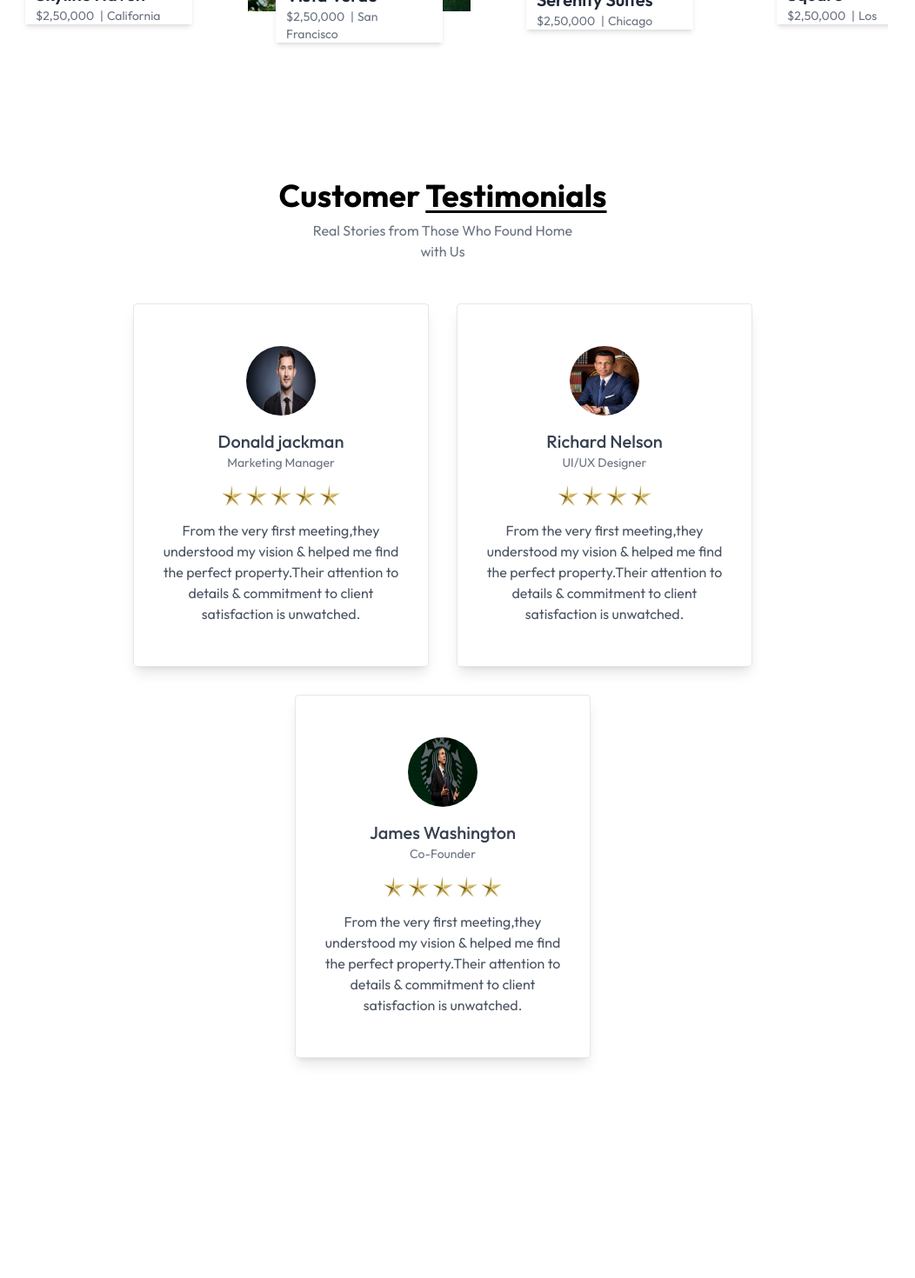
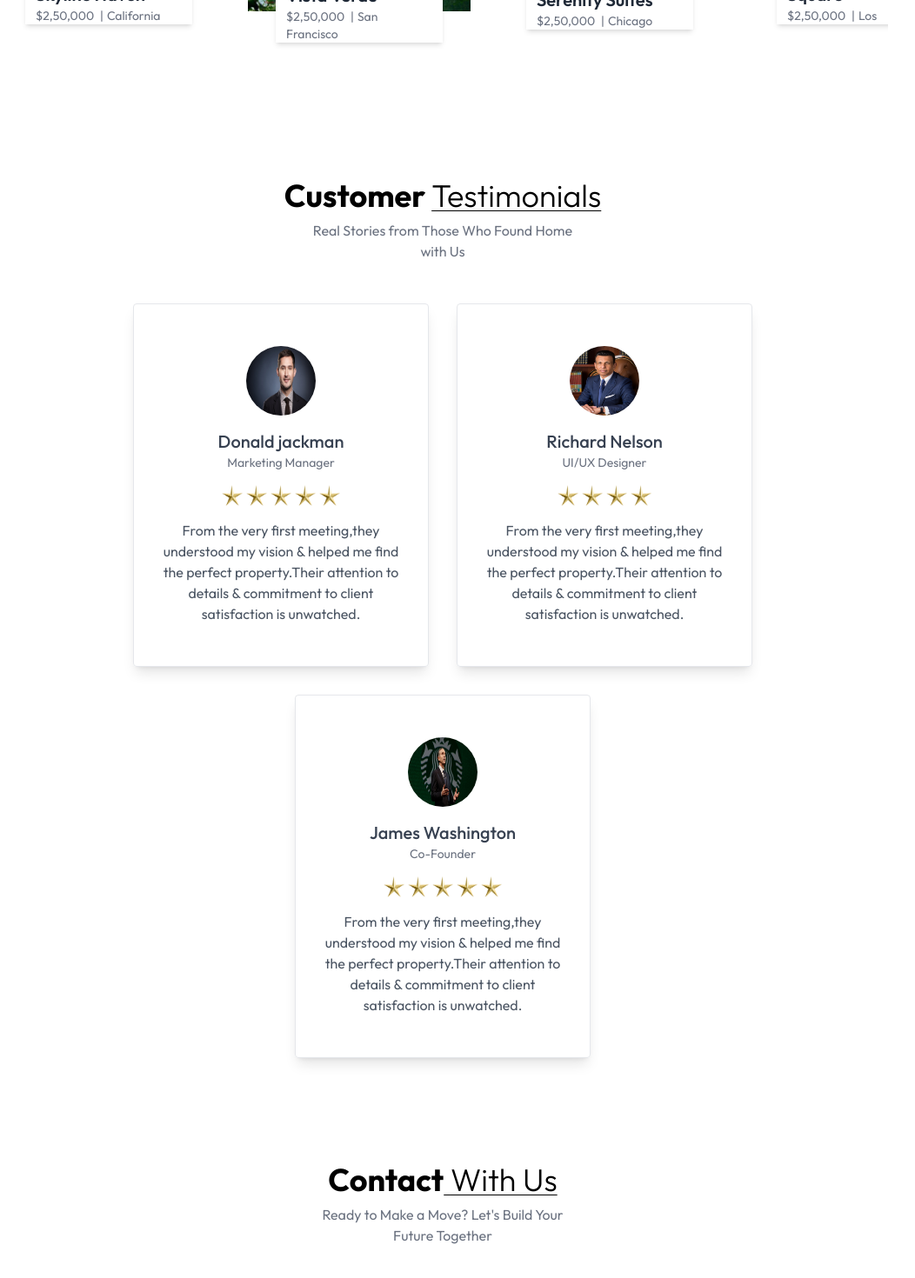
Before and after one commit to Divyadharshana5/Real_Estate, a React (Vite) app in the folder Real_estate/: page / in a window 1280 px wide. Shown: the part 1923-3393 px from the top of the page at 87% size, without its empty margins (131-1183 px from the left). Before the commit the page ends 3180 px from the top, so only its background shows below. Built offline with nearby package versions, Linux system fonts and the light colour scheme.

Commit message:
Update Contact.jsx

```diff
--- a/Real_estate/src/App.jsx
+++ b/Real_estate/src/App.jsx
@@ -3,6 +3,7 @@
 import About from "./Components/About";
 import Projects from "./Components/Projects";
 import Testimonials from "./Components/Testimonials";
+import Contact from "./Components/Contact";
 
 const App = () => {
   return (
@@ -11,6 +12,7 @@
       <About />
       <Projects />
       <Testimonials />
+      <Contact />
     </div>
   );
 };
--- a/Real_estate/src/Components/Contact.jsx
+++ b/Real_estate/src/Components/Contact.jsx
@@ -1,7 +1,23 @@
 import React from "react";
 
 const Contact = () => {
-  return <div>Contact</div>;
+  return (
+    <div
+      className="text-center p-6 py-20 lg:px-32 w-full overflow-hidden"
+      id="Contact"
+    >
+      <h1 className="text-2xl sm:text-4xl font-bold mb-2 text-center">
+        Contact
+        <span className="underline underline-offset-4 decoration-1 under font-light ">
+          {" "}
+          With Us
+        </span>
+      </h1>
+      <p className="text-center text-gray-500 mb-12 max-w-80 mx-auto">
+        Ready to Make a Move? Let's Build Your Future Together{" "}
+      </p>
+    </div>
+  );
 };
 
 export default Contact;
--- a/Real_estate/src/Components/Testimonials.jsx
+++ b/Real_estate/src/Components/Testimonials.jsx
@@ -9,7 +9,9 @@
     >
       <h1 className="text-2xl sm:text-4xl font-bold mb-2 text-center">
         Customer{" "}
-        <span className="underline underline-offset-4 ">Testimonials</span>
+        <span className="underline underline-offset-4 decoration-1 under font-light ">
+          Testimonials
+        </span>
       </h1>
       <p className="text-center text-gray-500 mb-12 max-w-80 mx-auto">
         Real Stories from Those Who Found Home with Us
```
